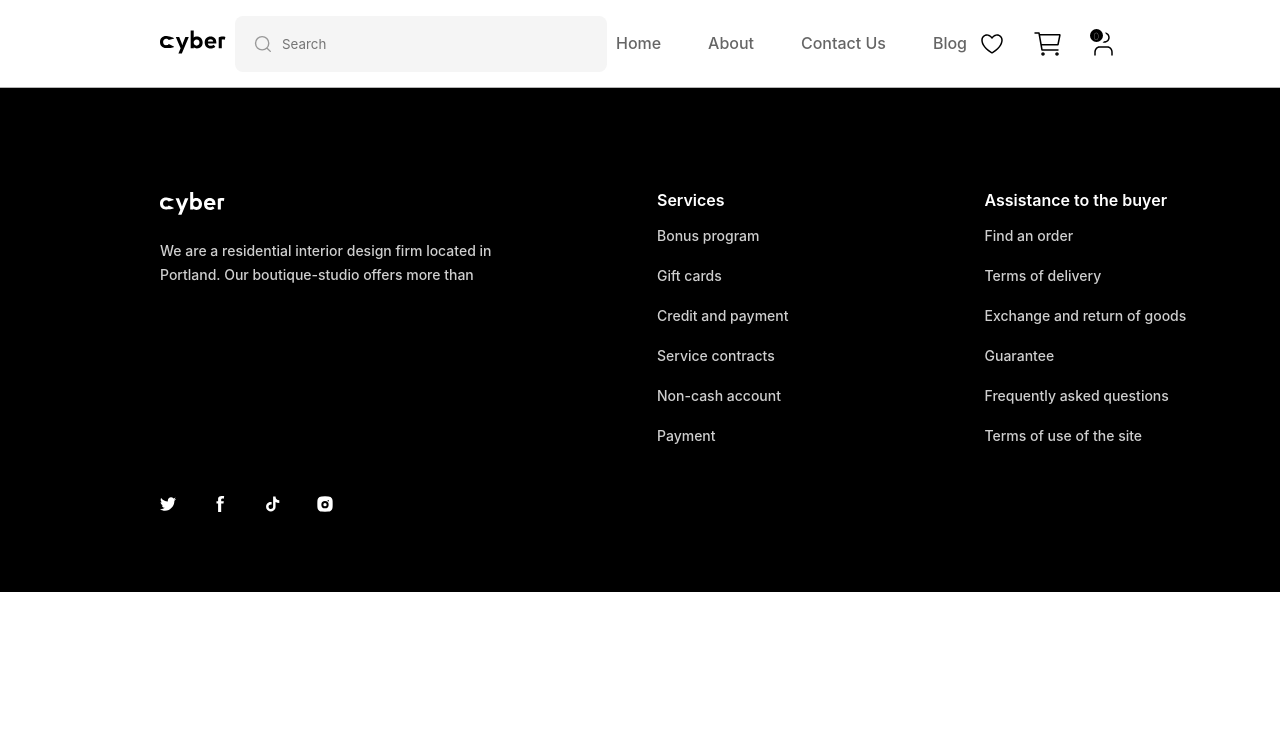
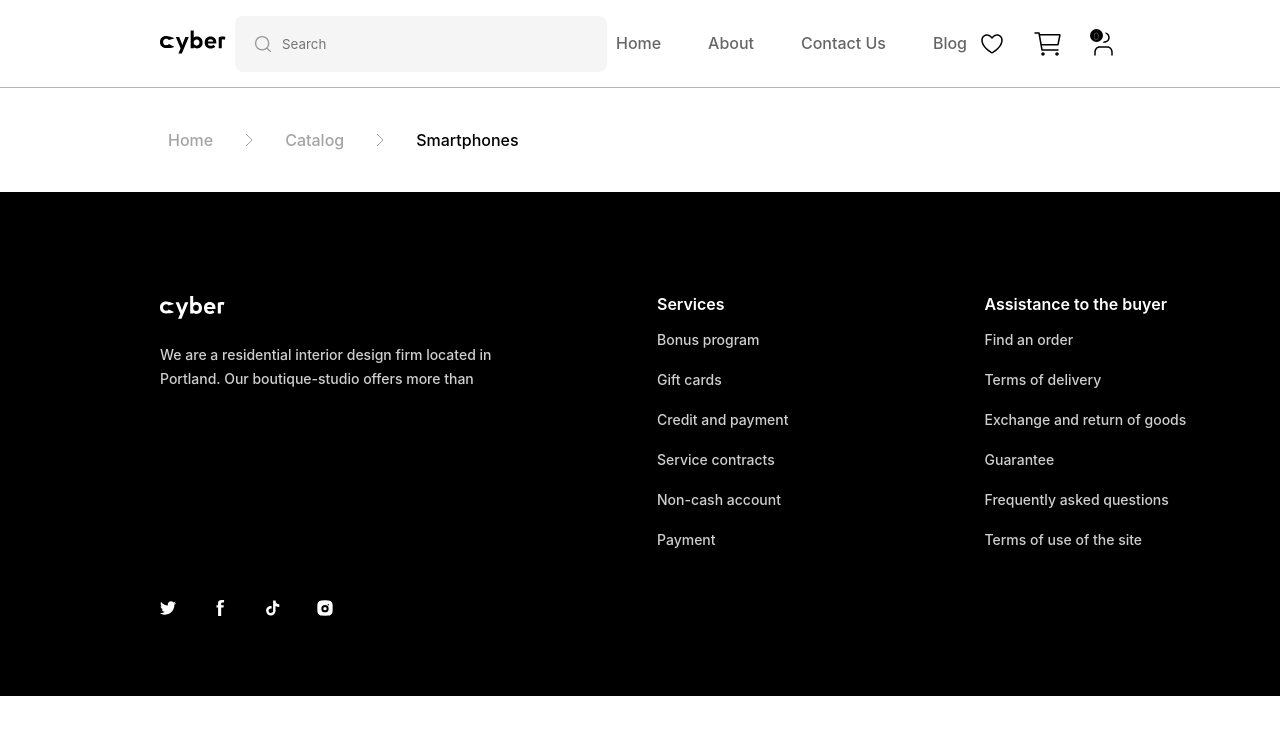
Before and after one commit to erturkomer/cyber-mockdata-project, a React (Vite) app: page /catalog/smartphones in a window 1280 px wide. Shown: the top 734 px of the page. Built offline with nearby package versions, Linux system fonts and the light colour scheme; a web font is replaced by a local one.

Commit message:
the breadcrumbs logic is sound

```diff
--- a/components/allPageComponents/breadCrumbs.jsx
+++ b/components/allPageComponents/breadCrumbs.jsx
@@ -1,11 +1,28 @@
 import React from "react";
+import { Link } from "react-router-dom";
 
-const breadCrumbs = () => {
+const Breadcrumbs = ({ categories }) => {
   return (
-    <>
-
-    </>
-  )
+    <div className="bread-crumbs-container">
+      {categories.map((category, index) => {
+        const isLast = index === categories.length - 1;
+        return (
+          <React.Fragment key={index}>
+            {index > 0 && <span className="breadcrumb-separator"> {<svg width="24" height="24" viewBox="0 0 24 24" fill="none" xmlns="http://www.w3.org/2000/svg">
+              <path d="M9 6L15 12L9 18" stroke="#A4A4A4" />
+            </svg>} </span>}
+            <span className="breadcrumb-separator">
+              {isLast ? (
+                <span className="breadcrumb-item breadcrumb-item-active">{category.name}</span>
+              ) : (
+                <Link to={category.link} className="breadcrumb-item">{category.name}</Link>
+              )}
+            </span>
+          </React.Fragment>
+        );
+      })}
+    </div>
+  );
 };
 
-export default breadCrumbs;
+export default Breadcrumbs;
--- a/components/allPageComponents/products/product.jsx
+++ b/components/allPageComponents/products/product.jsx
@@ -1,6 +1,7 @@
 import React from "react";
 import FavoriteIcon from "../jsxSvg/favorite.svg";
 import BuyNowButton from "./buyNowButton";
+import { Link } from 'react-router-dom';
 
 const Product = (props) => {
     return (
@@ -9,7 +10,9 @@ const Product = (props) => {
                 <div className="between-icon-favorites">
                     <img src={FavoriteIcon} alt="" />
                 </div>
-                <img src={props.image} alt="image bulunamadi." />
+                <Link to={`/catalog/smartphones/productdetails/${props.id}`}>
+                    <img src={props.image} alt="image bulunamadi." />
+                </Link>
                 <div className="product-text-button">
                     <div className="product-info">
                         <p>{props.name} {props.storage} {props.color}  {props.mainCamera} {props.cpu}</p>
--- a/components/shopNowButton.jsx
+++ b/components/shopNowButton.jsx
@@ -1,11 +1,14 @@
 import React from "react";
+import { Link, useLocation } from 'react-router-dom';
 
 const shopNowButton = (props) => {
   return (
     <>
+    <Link to="/catalog/smartphones" style={{textDecoration:"none"}}>
       <div className="shop-now-button" style={{ border: `1px solid ${props.border}`, color: props.color}}>
         Shop Now
       </div>
+      </Link>
     </>
   )
 };
--- a/pages/HomePage/DiscountedProducts.jsx
+++ b/pages/HomePage/DiscountedProducts.jsx
@@ -31,6 +31,7 @@ const DiscountedProducts = () => {
                 <div className="discounted-products-container">
                     {products.map(product => (
                         <Product
+                            id={product.id}
                             key={product.id}
                             name={product.name}
                             image={product.productImage}
--- a/pages/HomePage/HomeCategories.jsx
+++ b/pages/HomePage/HomeCategories.jsx
@@ -8,6 +8,7 @@ import Cameras from "./icons/cameras.svg"
 import HeadPhones from "./icons/headPhones.svg"
 import Computers from "./icons/computers.svg"
 import Gaming from "./icons/gaming.svg"
+import { Link, useLocation } from 'react-router-dom';
 
 const HomeCategories = () => {
   return (
@@ -25,7 +26,9 @@ const HomeCategories = () => {
           </div>
         </div>
         <div className="home-categories">
-          <Category name="Phones" icon={Phones} />
+          <Link to="/catalog/smartphones" style={{ textDecoration: "none", color:"black" }}>
+            <Category name="Phones" icon={Phones} />
+          </Link>
           <Category name="Smart Watches" icon={SmartWatches} />
           <Category name="Cameras" icon={Cameras} />
           <Category name="Headphones" icon={HeadPhones} />
--- a/pages/HomePage/HomeProducts.jsx
+++ b/pages/HomePage/HomeProducts.jsx
@@ -48,7 +48,7 @@ const HomeProducts = () => {
             </div>
             <div className="products-container">
                 {products.map(product => (
-                    <Product key={product.id} name={product.name} image={product.productImage} color={product.color} price={product.price} storage={product.storage} mainCamera={product.mainCamera} cpu={product.cpu}/>
+                    <Product id={product.id} key={product.id} name={product.name} image={product.productImage} color={product.color} price={product.price} storage={product.storage} mainCamera={product.mainCamera} cpu={product.cpu}/>
                 ))}
             </div>
         </div>
--- /dev/null
+++ b/pages/ProductDetailsPage/ProductDetailsPage.jsx
@@ -0,0 +1,44 @@
+import React, { useEffect, useState } from "react";
+import { useParams } from "react-router-dom";
+import axios from "axios";
+import Breadcrumbs from "../../components/allPageComponents/breadCrumbs";
+
+const ProductDetailsPage = () => {
+  const { id } = useParams();
+  const [product, setProduct] = useState(null);
+  const [brand, setBrand] = useState(null);
+
+  useEffect(() => {
+    axios.get(`http://localhost:3000/products/${id}`)
+      .then(response => {
+        setProduct(response.data);
+        setBrand(response.data.brand);
+      })
+      .catch(error => {
+        console.error('Error fetching product details:', error);
+      });
+  }, [id]);
+
+  if (!product) {
+    return <div>Loading...</div>;
+  }
+
+  // Breadcrumbs için hiyerarşi oluştur
+  const breadcrumbsHierarchy = [
+    { name: "Home", link: "/" },
+    { name: "Catalog", link: "/catalog" },
+    { name: "Smartphones", link: "/catalog/smartphones" },
+    { name: brand, link: `/catalog/smartphones/${brand}` },
+    { name: product.name, link: `/catalog/smartphones/${brand}/${id}` }
+  ];
+
+  return (
+    <>
+      <Breadcrumbs categories={breadcrumbsHierarchy} />
+      <div className="main-info">
+        {/* Ürün detayları */}
+      </div>
+    </>
+  );
+};
+export default ProductDetailsPage;
--- /dev/null
+++ b/pages/ProductPage/ProductList.jsx
@@ -0,0 +1,18 @@
+import React from "react";
+import { Link, useLocation } from 'react-router-dom';
+import Breadcrumbs from "../../components/allPageComponents/breadCrumbs";
+const ProductList = () => {
+  const breadcrumbsHierarchy = [
+    { name: "Home", link: "/" },
+    { name: "Catalog", link: "/catalog" },
+    { name: "Smartphones", link: "/catalog/smartphones" }
+  ];
+  return (
+    <>
+
+      <Breadcrumbs categories={breadcrumbsHierarchy} />
+    </>
+  )
+};
+
+export default ProductList;
--- a/src/App.css
+++ b/src/App.css
@@ -45,6 +45,47 @@ h3 {
 }
 
 /* - ALL PAGE COMPONENTS START - */
+
+.bread-crumbs-container {
+    width: 100%;
+    height: 104px;
+    padding: 40px 160px;
+    background: #FFFFFF;
+    gap: 16px;
+    display: flex;
+    align-items: center;
+}
+
+
+.breadcrumb-item {
+    text-decoration: none;
+    margin: 0 8px;
+    font-size: 16px;
+    font-weight: 500;
+    line-height: 16px;
+    color: #A4A4A4;
+    transition: all 40ms linear;
+}
+
+.breadcrumb-separator {
+    display: flex;
+    align-items: center;
+    justify-content: center;
+    color: #A4A4A4;
+    gap: 16px;
+}
+
+.breadcrumb-item-active{
+    color: #000000;
+}
+
+.breadcrumb-item:hover,
+.breadcrumb-item:active {
+    color: #000000;
+}
+
+
+
 /* - HEADER START - */
 .header-container {
     width: 100%;
--- a/src/App.jsx
+++ b/src/App.jsx
@@ -3,6 +3,8 @@ import { BrowserRouter, Route, Routes } from 'react-router-dom';
 import HomePage from "../pages/HomePage/Home.jsx";
 import Header from "../components/allPageComponents/header.jsx";
 import Footer from "../components/allPageComponents/footer/footer.jsx";
+import ProductDetailsPage from '../pages/ProductDetailsPage/ProductDetailsPage.jsx';
+import ProductList from '../pages/ProductPage/ProductList.jsx';
 import './App.css'
 
 function App() {
@@ -15,6 +17,8 @@ function App() {
         <Route path="/" element={<HomePage />} />
         <Route path="/bestseller" element={<HomePage />} />
         <Route path="/featuredproducts" element={<HomePage />} />
+        <Route path="/catalog/smartphones/productdetails/:id" element={<ProductDetailsPage />} />
+        <Route path="/catalog/smartphones" element={<ProductList />} />
       </Routes>
       <Footer />
     </>
```
Lines whose indentation alone changed are shown as unchanged.
